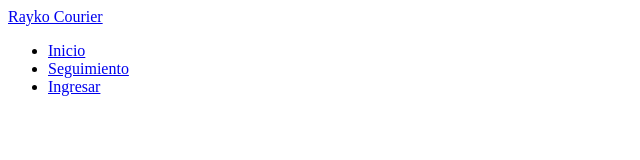
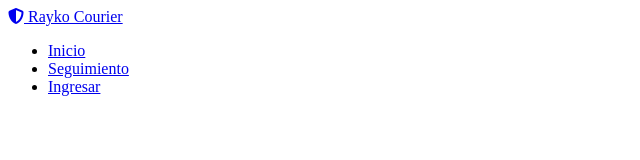
Before and after one commit to jchavarryc/Rayko, a plain HTML site: page index.html in a window 1280 px wide. Shown: the full height of the page, 0-640 px from the left. Drawn offline with Linux system fonts and the light colour scheme.

Commit message:
escribiendo codigo

```diff
--- a/index.html
+++ b/index.html
@@ -1,9 +1,12 @@
 <!DOCTYPE html>
 <html lang="en">
 <head>
-    <meta charset="UTF-8">
-    <meta name="viewport" content="width=device-width, initial-scale=1.0">
-    <title>Rayko Courier</title>
+  <meta charset="UTF-8">
+  <meta name="viewport" content="width=device-width, initial-scale=1.0">
+  <title>Inicio | Rayko Courier</title>
+  <link href="https://fonts.googleapis.com/css2?family=Poppins:wght@400;700&display=swap" rel="stylesheet">
+  <link rel="stylesheet" href="https://cdnjs.cloudflare.com/ajax/libs/font-awesome/6.5.2/css/all.min.css">
+  <link rel="stylesheet" href="css/Style.css">
 </head>
 <body>
      <header>
```
